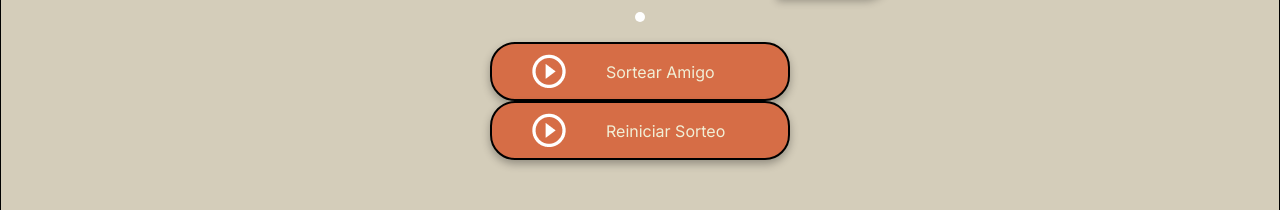
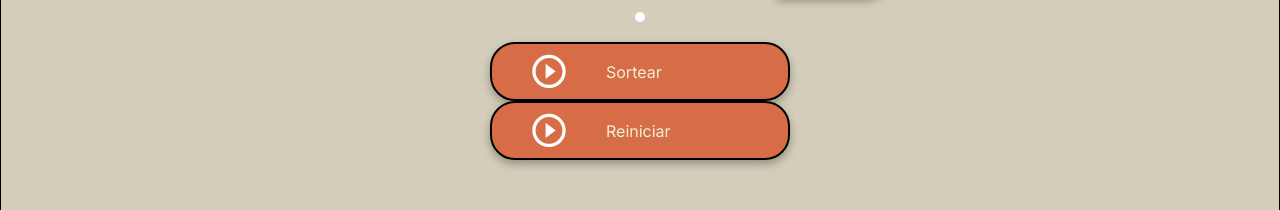
Before and after one commit to iriscob/amigo_secreto, a plain HTML site: page index.html in a window 1280 px wide. Shown: the part 482-692 px from the top of the page. Drawn offline with Linux system fonts and the light colour scheme.

Commit message:
Update index.html

```diff
--- a/index.html
+++ b/index.html
@@ -31,10 +31,10 @@
 
             <div class="button-container">
                 <button class="button-draw" onclick="sortearAmigo()" aria-label="Sortear amigo secreto">
-                    <img src="assets/play_circle_outline.png" alt="Ícono para sortear"> Sortear Amigo</button>
+                    <img src="assets/play_circle_outline.png" alt="Ícono para sortear"> Sortear </button>
 
                     <button class="button-draw" onclick="reiniciarSorteo()" aria-label="Reiniciar Sorteo">
-                    <img src="assets/play_circle_outline.png" alt="Ícono para reiniciar"> Reiniciar Sorteo</button>
+                    <img src="assets/play_circle_outline.png" alt="Ícono para reiniciar"> Reiniciar </button>
             </div>
         </section>
     </main>
```
